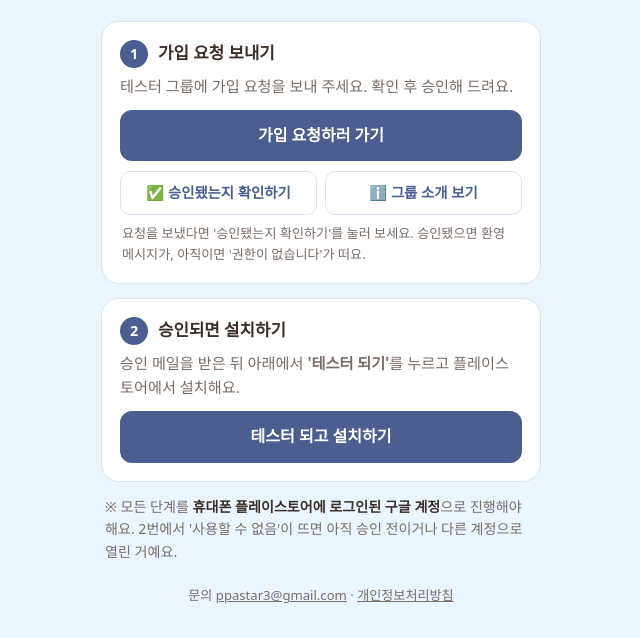
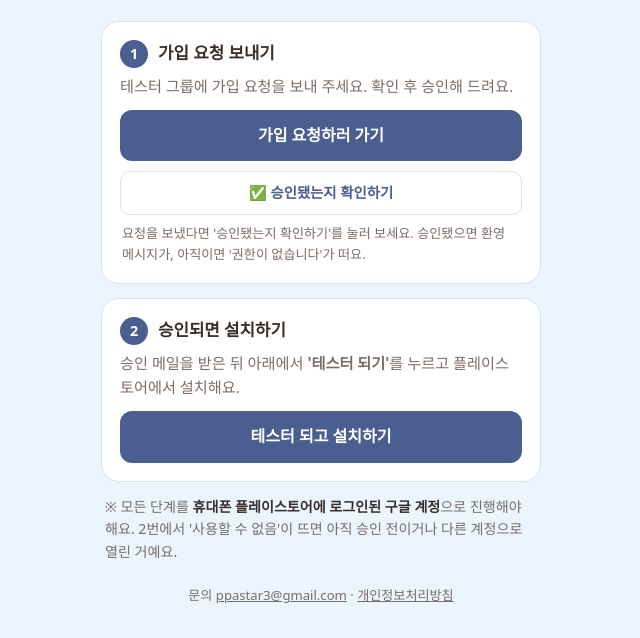
Before and after one commit to ppastar/yurayura-privacy, a plain HTML site: page join.html in a window 1280 px wide. Shown: the part 221-859 px from the top of the page, without its empty margins (319-959 px from the left). Drawn offline with Linux system fonts and the light colour scheme.

Commit message:
안내 페이지: 그룹 소개 링크 제거
Co-Authored-By: Claude Opus 5.5 <noreply@anthropic.com>

```diff
--- a/join.html
+++ b/join.html
@@ -54,7 +54,6 @@
     <a class="btn" href="https://groups.google.com/g/yurayura-testers/about" target="_blank" rel="noopener">가입 요청하러 가기</a>
     <div class="sublinks">
       <a href="https://groups.google.com/g/yurayura-testers" target="_blank" rel="noopener">✅ 승인됐는지 확인하기</a>
-      <a href="https://groups.google.com/g/yurayura-testers/about" target="_blank" rel="noopener">ℹ️ 그룹 소개 보기</a>
     </div>
     <p class="hint">요청을 보냈다면 '승인됐는지 확인하기'를 눌러 보세요. 승인됐으면 환영 메시지가, 아직이면 '권한이 없습니다'가 떠요.</p>
   </section>
```
